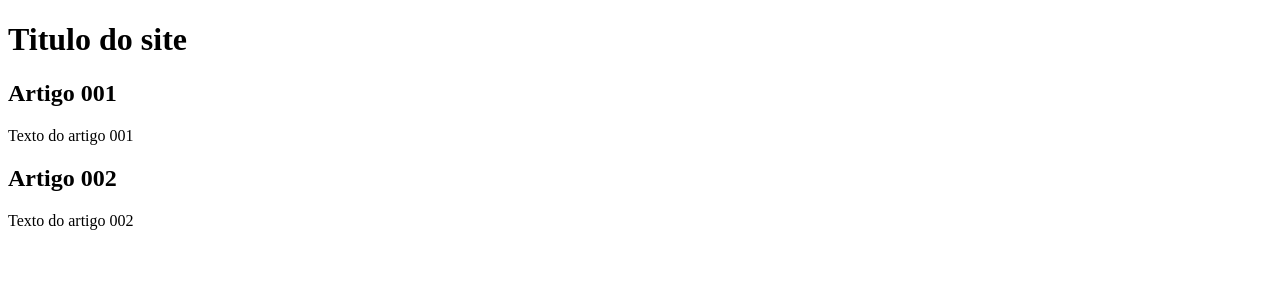
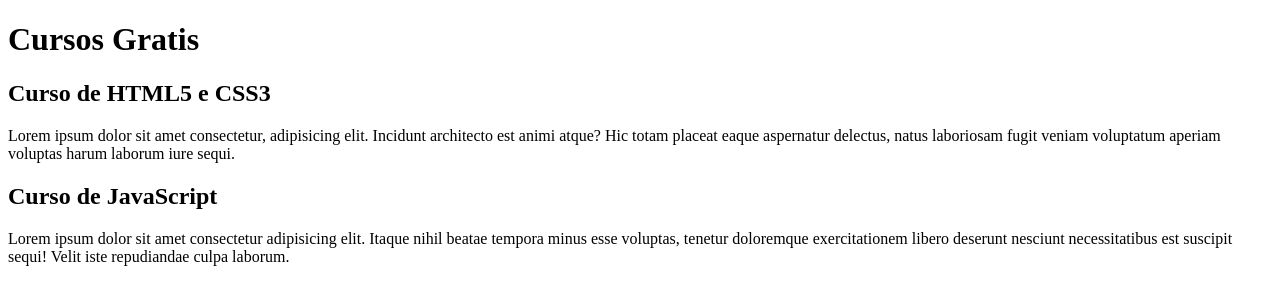
Before and after one commit to hbigatto/projeto-site, a plain HTML site: page index.html in a window 1280 px wide. Drawn offline with Linux system fonts and the light colour scheme.

Commit message:
update the content

```diff
--- a/index.html
+++ b/index.html
@@ -9,15 +9,15 @@
 <body>
     <main>
         <header>
-            <h1>Titulo do site</h1>
+            <h1>Cursos Gratis</h1>
         </header>
         <article>
-            <h2>Artigo 001</h2>
-            <p>Texto do artigo 001</p>
+            <h2>Curso de HTML5 e CSS3</h2>
+            <p>Lorem ipsum dolor sit amet consectetur, adipisicing elit. Incidunt architecto est animi atque? Hic totam placeat eaque aspernatur delectus, natus laboriosam fugit veniam voluptatum aperiam voluptas harum laborum iure sequi.</p>
         </article>
         <article>
-            <h2>Artigo 002</h2>
-            <p>Texto do artigo 002</p>
+            <h2>Curso de JavaScript</h2>
+            <p>Lorem ipsum dolor sit amet consectetur adipisicing elit. Itaque nihil beatae tempora minus esse voluptas, tenetur doloremque exercitationem libero deserunt nesciunt necessitatibus est suscipit sequi! Velit iste repudiandae culpa laborum.</p>
         </article>
     </main>
 </body>
```
